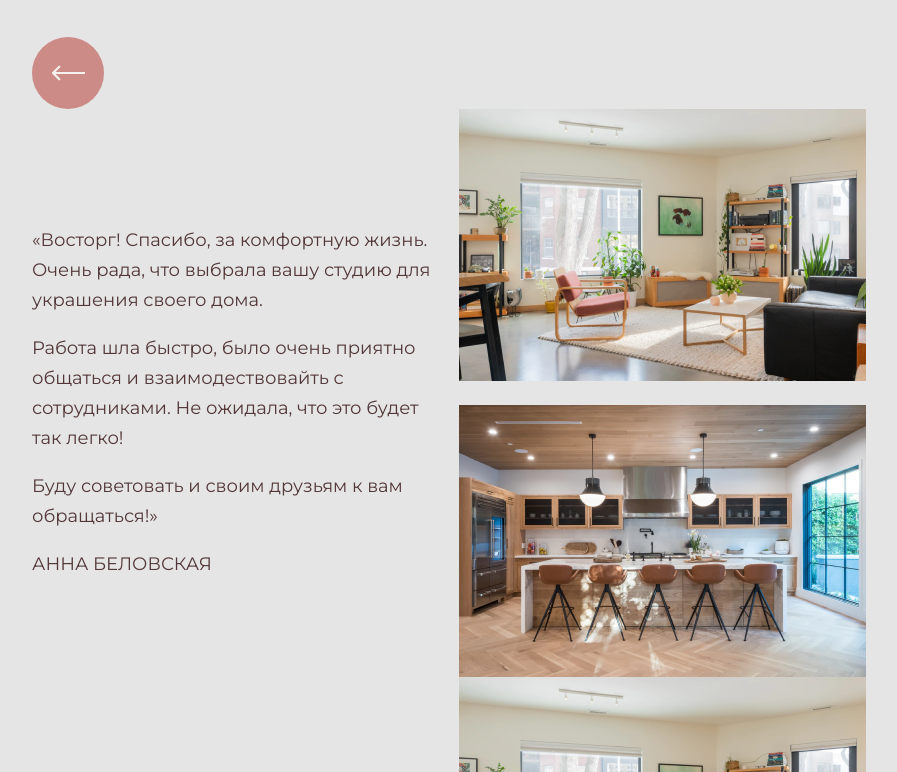
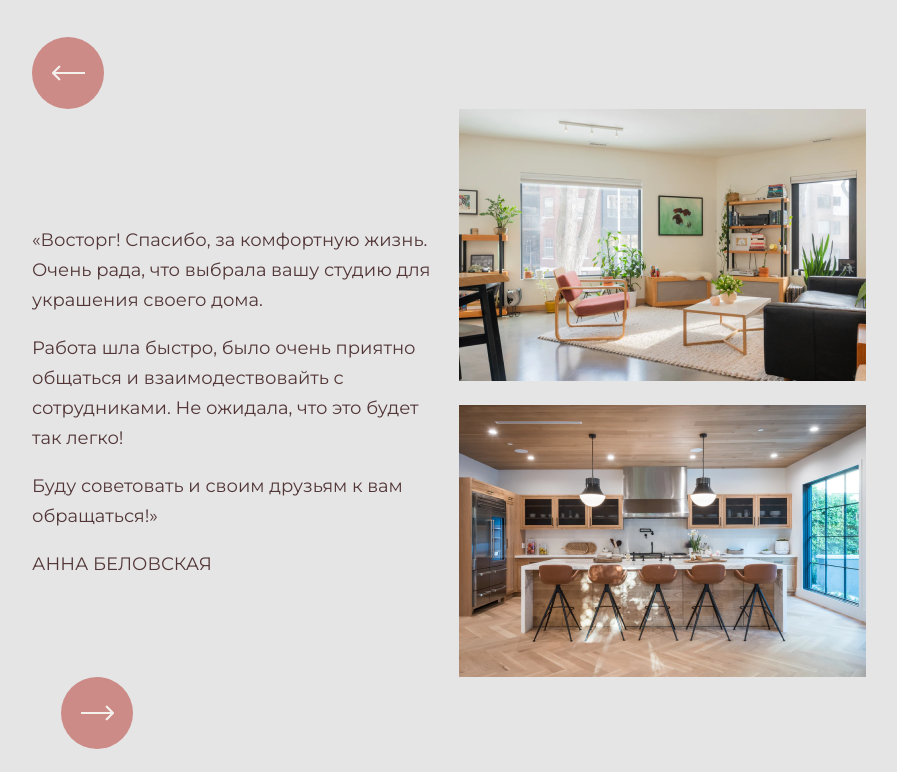
Before and after one commit to NMakarevich/Zaverstai_3.0, a plain HTML site: page index.html in a window 1280 px wide. Shown: the part 6035-6807 px from the top of the page, without its empty margins (150-1047 px from the left). Drawn offline with Linux system fonts and the light colour scheme.

Commit message:
Added carousel css rules

```diff
--- a/style.css
+++ b/style.css
@@ -311,12 +311,32 @@ section.team-works {
     margin-left: 29px;
 }
 
-#reviews .carousel-items {
+#reviews .carousel-items.flex-container {
+    width: 834px;
+    height: 568px;
+    flex-wrap: nowrap;
+    position: relative;
     overflow: hidden;
+}
+#reviews .carousel-inner {
+    width: 100%;
+    min-width: 100%;
+    height: 100%;
+    position: absolute;
+    left: 0;
+    top: 0;
+    transition: all 1s ease;
+    display: flex;
+    flex-direction: row;
 }
 
 #reviews .review-item.flex-container {
+    width: 100%;
+    min-width: 100%;
+    height: 100%;
+    flex-wrap: nowrap;
     margin: 0 auto;
+    position: relative;
 }
 
 .review-item .review-text {
```
